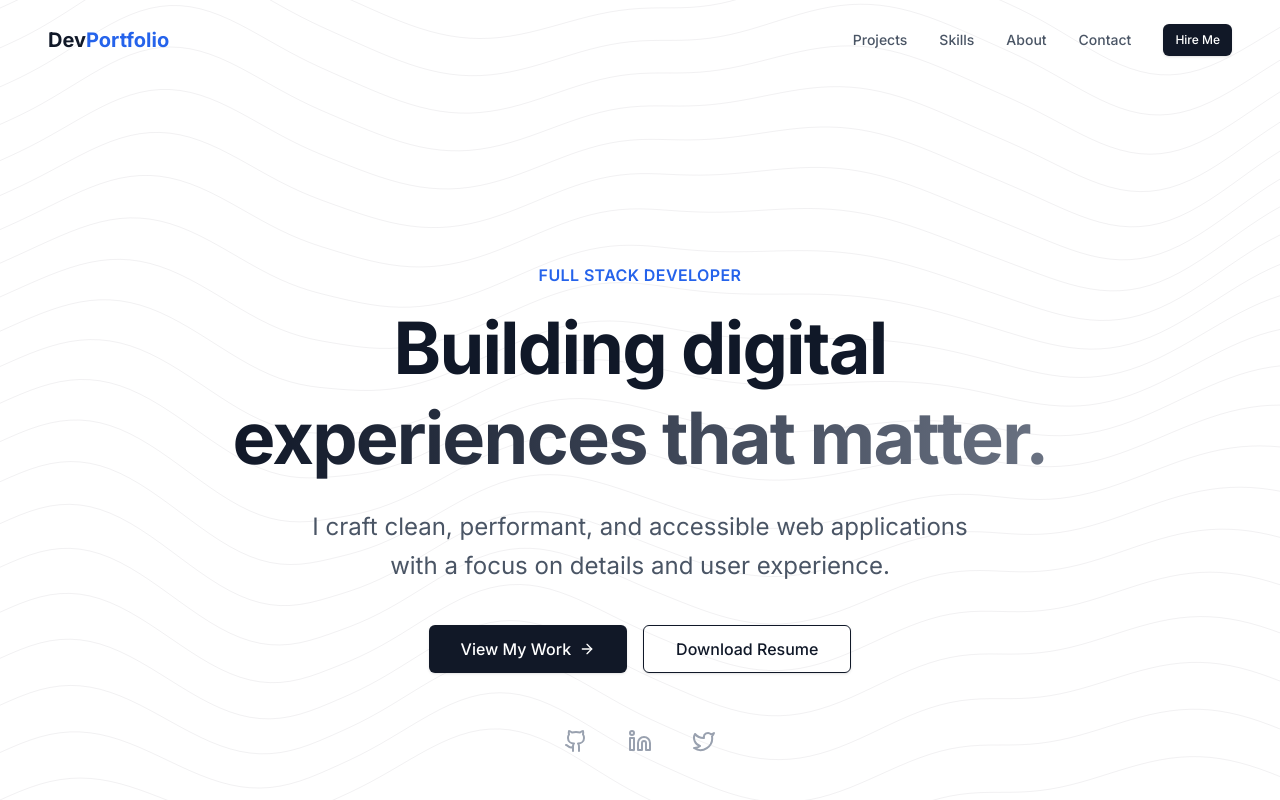
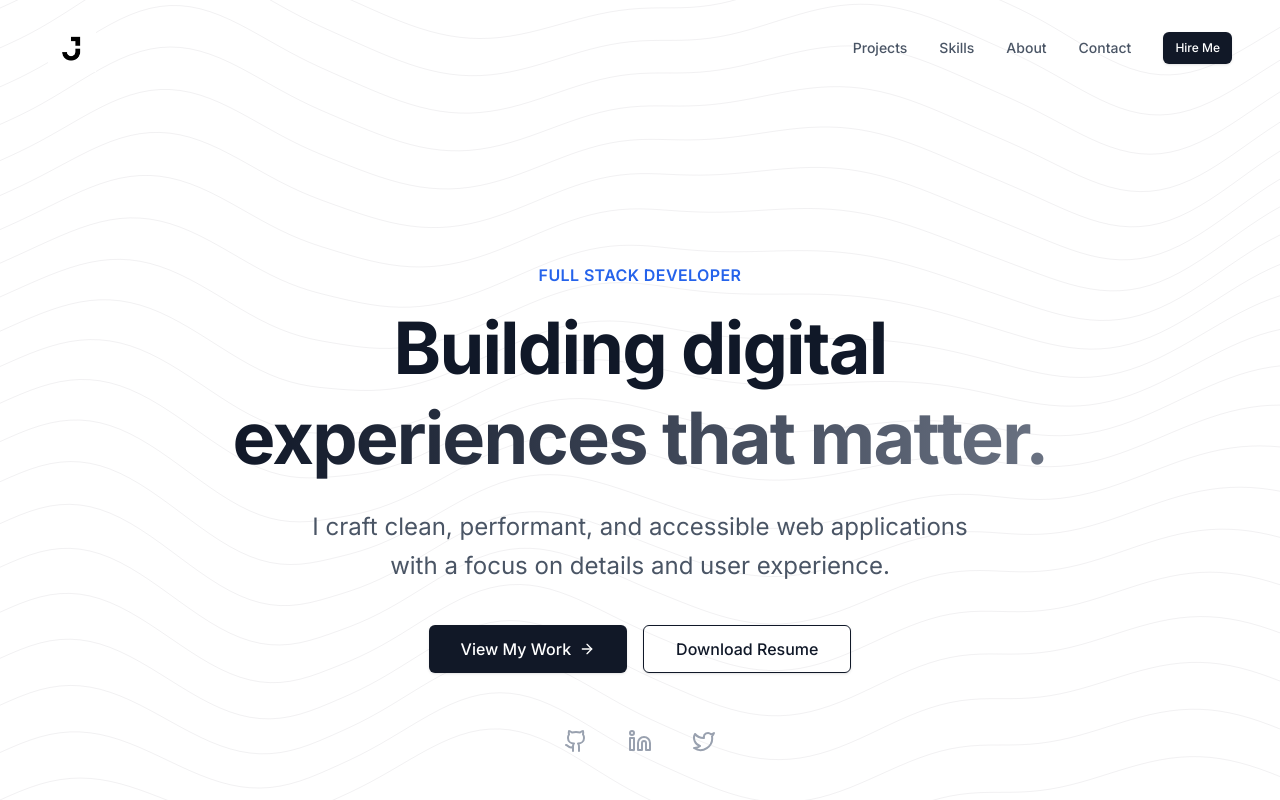
Before and after one commit to jefferson-ai/Portfolio-website, a React (Vite) app: page / in a window 1280 px wide. Shown: the top 800 px of the page. Built offline with nearby package versions, Linux system fonts and the light colour scheme.

Commit message:
feat: Update website logo

```diff
--- a/src/components/layout/Navbar.tsx
+++ b/src/components/layout/Navbar.tsx
@@ -3,6 +3,7 @@ import { Menu, X, Github, Linkedin, Mail } from 'lucide-react';
 import { Link } from 'react-scroll';
 import { Button } from '../ui/Button';
 import { cn } from '../../lib/utils';
+import logo from '../../assets/logo.jpg';
 
 export const Navbar = () => {
     const [isOpen, setIsOpen] = useState(false);
@@ -32,8 +33,8 @@ export const Navbar = () => {
         >
             <div className="container mx-auto px-6 md:px-12 flex items-center justify-between">
                 {/* Logo */}
-                <Link to="hero" smooth={true} duration={500} className="text-xl font-bold font-sans cursor-pointer">
-                    Dev<span className="text-accent">Portfolio</span>
+                <Link to="hero" smooth={true} duration={500} className="cursor-pointer">
+                    <img src={logo} alt="Jefferson" className="h-12 w-auto object-contain" />
                 </Link>
 
                 {/* Desktop Nav */}
```
Also changed, not shown: src/assets/logo.jpg (added).
